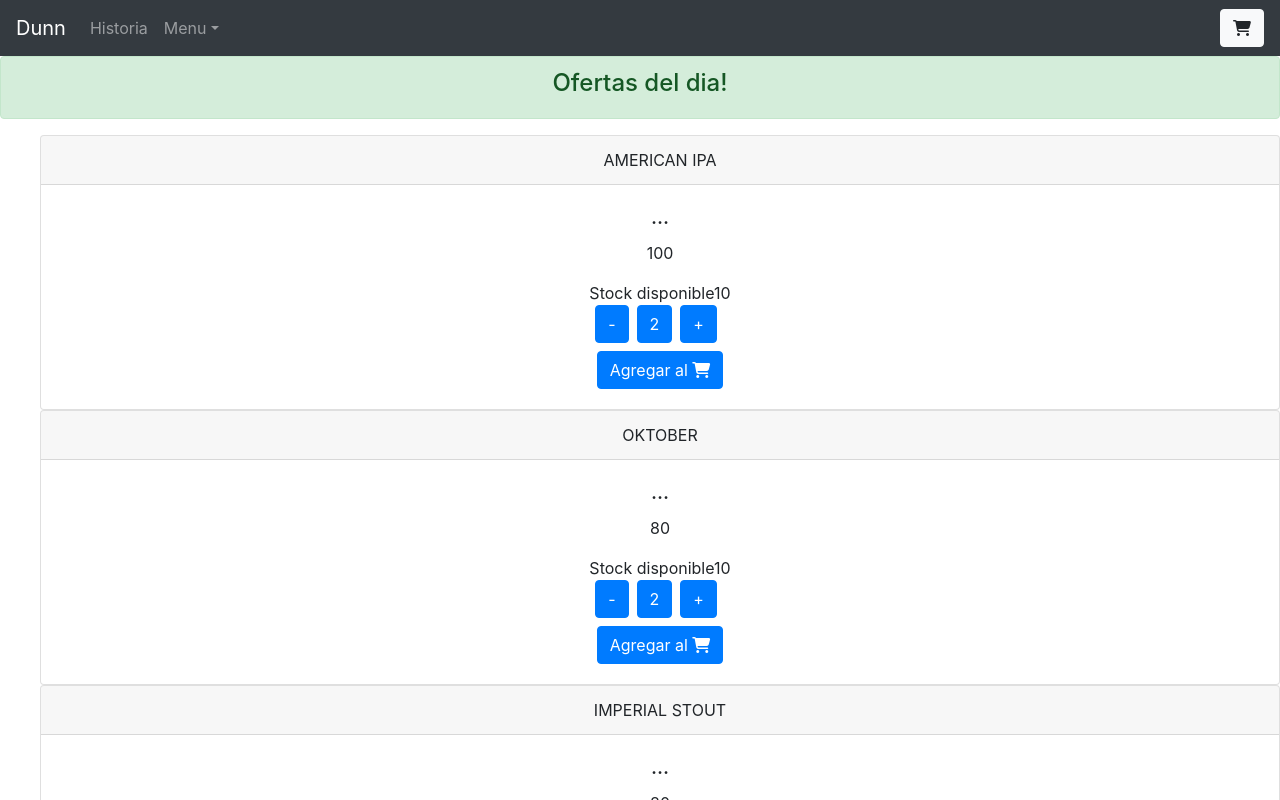
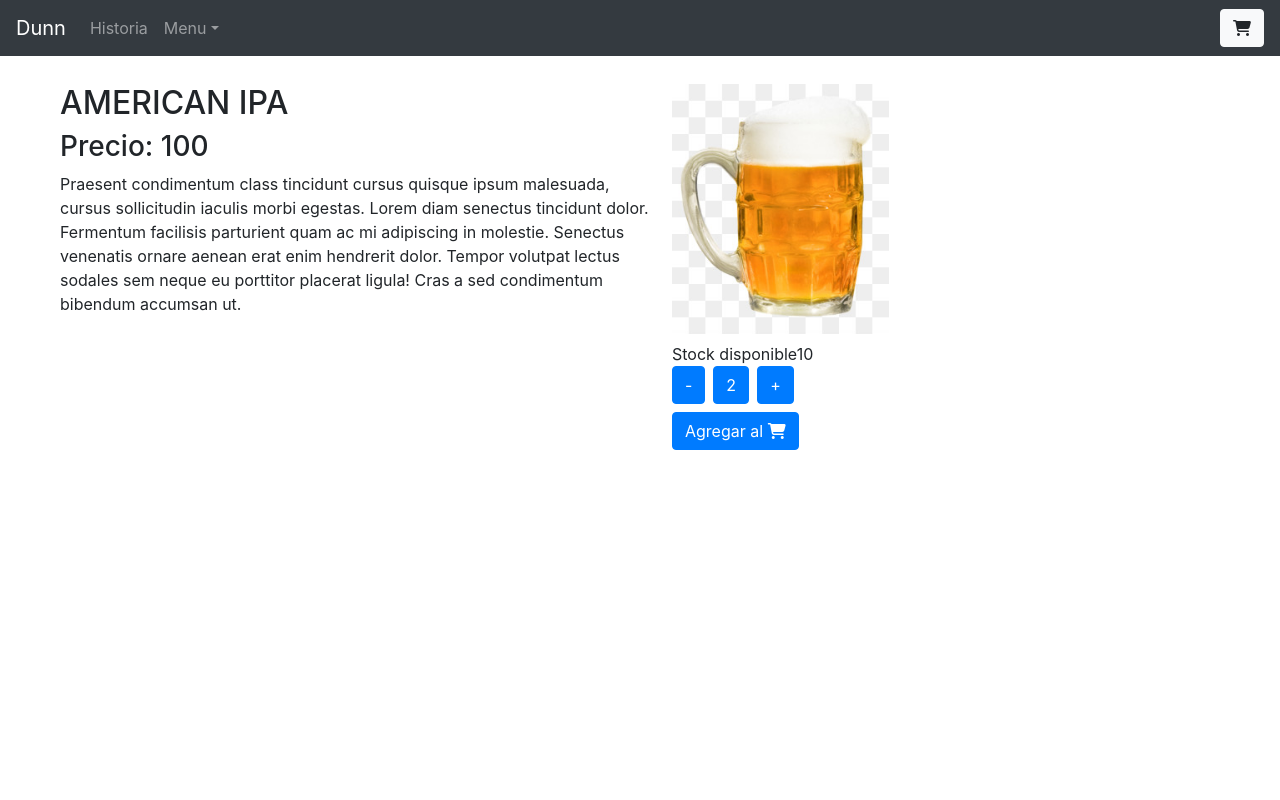
Before and after one commit to colomarina/proyecto-react, a React (Create React App) app: page /item/1 in a window 1280 px wide. Shown: the top 800 px of the page. Built offline with nearby package versions, Linux system fonts and the light colour scheme.

Commit message:
Ordene un poco el codigo, termine el ItemDetail y el ItemDetailContainer y empece a hacer routing

```diff
--- a/package.json
+++ b/package.json
@@ -10,6 +10,7 @@
     "react": "^16.14.0",
     "react-bootstrap": "^1.3.0",
     "react-dom": "^16.14.0",
+    "react-router-dom": "^5.2.0",
     "react-scripts": "3.4.3"
   },
   "scripts": {
--- a/src/App.js
+++ b/src/App.js
@@ -1,15 +1,28 @@
 import React from 'react';
-import ItemListContainer from "./components/ItemListContainer";
 import './App.css';
 import 'bootstrap/dist/css/bootstrap.min.css';
+import ItemListContainer from "./components/ItemListContainer/ItemListContainer";
+import ItemDetailContainer from "./components/ItemDetailContainer/ItemDetailContainer";
+import NavBar from "./components/NavBar/NavBar"
+import { BrowserRouter, Route } from 'react-router-dom';
+import Switch from 'react-bootstrap/esm/Switch';
+
 
 
 function App() {
 
   return (
-    <div className="App">
-        <ItemListContainer titulo="Ofertas del dia!" />
-    </div>
+    <BrowserRouter>
+      <NavBar />
+      <Switch>
+        <Route exact path="/">
+          <ItemListContainer titulo="Ofertas del dia!" />
+        </Route>
+        <Route path="/item/:id/">
+          <ItemDetailContainer />
+        </Route>
+      </Switch>
+    </BrowserRouter>
   );
 }
 
--- a/src/components/Item.js
+++ /dev/null
@@ -1,23 +0,0 @@
-import React from 'react';
-import 'bootstrap/dist/css/bootstrap.min.css';
-import { Card } from 'react-bootstrap';
-import ItemCount from './ItemCount';
-
-function Item({id, title, price, pictureUrl}) {
-    // Usar ASYNC MOCK(PROMISE)
-    return (
-        <>
-        <Card>
-            <Card.Header>{title}</Card.Header>
-            <Card.Body>
-                <Card.Title>{pictureUrl}</Card.Title>
-                <Card.Text>{price}</Card.Text>
-                {/* <Card.Text>Ver Detalle</Card.Text>  Va a ser un boton despues*/}
-                <ItemCount stock={10} initial={2} onAdd={cantidad => alert(cantidad)}/>
-            </Card.Body>
-        </Card>
-        </>
-    )
-}
-
-export default Item
--- /dev/null
+++ b/src/components/Item/Item.js
@@ -0,0 +1,19 @@
+import React from 'react';
+import 'bootstrap/dist/css/bootstrap.min.css';
+import { Card } from 'react-bootstrap';
+
+function Item({id, title, price, pictureUrl}) {
+    return (
+        <>
+        <Card>
+            <Card.Img variant="top" src="holder.js/100px160" />
+            <Card.Body>
+                <Card.Title>{title}</Card.Title>
+                <Card.Text>${price}</Card.Text>
+            </Card.Body>
+        </Card>
+        </>
+    )
+}
+
+export default Item
--- /dev/null
+++ b/src/components/ItemDetail/ItemDetail.js
@@ -0,0 +1,59 @@
+import React from 'react';
+import ItemCount from '../ItemCount/ItemCount';
+import cerveza from '../Imagenes/cerveza.png';
+
+const style = {
+    row: {
+        display: 'flex',
+        flexWrap: 'wrap',
+        paddingLeft: '20px',
+    },
+    column: {
+        flex: '25%',
+        maxWidth: '80%',
+        padding: '4px',
+    },
+    imagen: {
+        maxWidth: '250px',
+        maxHeight: '250px',
+    },
+}
+
+function ItemDetail({id, title, price, pictureUrl}) {
+    return (
+        <>
+        <div style={style.row}>
+            <div style={style.column}>
+                <br></br>
+                <h2>{title}</h2>
+                <h3>Precio: {price}</h3>
+                <p>Praesent condimentum class tincidunt cursus quisque ipsum malesuada, cursus sollicitudin iaculis morbi egestas. Lorem diam senectus tincidunt dolor. Fermentum facilisis parturient quam ac mi adipiscing in molestie. Senectus venenatis ornare aenean erat enim hendrerit dolor. Tempor volutpat lectus sodales sem neque eu porttitor placerat ligula! Cras a sed condimentum bibendum accumsan ut.</p>
+            </div>
+            <div style={style.column}>
+                <br></br>
+                <img style={style.imagen} src={cerveza}/>
+            </div>
+        </div>
+        <div style={style.row}>
+            <div style={style.column}>
+            </div>
+            <div style={style.column}>
+                <ItemCount stock={10} initial={2} onAdd={cantidad => alert(cantidad)}/>
+            </div>
+        </div>
+
+        {/* <Card>
+            <Card.Img variant="top" src="holder.js/100px160" />
+            <Card.Body>
+                <Card.Title>Gorra</Card.Title>
+                <Card.Text>Praesent condimentum class tincidunt cursus quisque ipsum malesuada, cursus sollicitudin iaculis morbi egestas. Lorem diam senectus tincidunt dolor. Fermentum facilisis parturient quam ac mi adipiscing in molestie. Senectus venenatis ornare aenean erat enim hendrerit dolor. Tempor volutpat lectus sodales sem neque eu porttitor placerat ligula! Cras a sed condimentum bibendum accumsan ut.</Card.Text>
+            </Card.Body>
+            <Card.Footer>
+                <ItemCount stock={10} initial={2} onAdd={cantidad => alert(cantidad)}/>
+            </Card.Footer>
+        </Card> */}
+        </>
+    )
+}
+
+export default ItemDetail
--- a/src/components/ItemDetailContainer/ItemDetailContainer.js
+++ b/src/components/ItemDetailContainer/ItemDetailContainer.js
@@ -0,0 +1,37 @@
+import React, { useEffect, useState } from 'react';
+import ItemDetail from '../ItemDetail/ItemDetail';
+import { useParams } from 'react-router-dom';
+
+const cerveza = {id:1, title:"AMERICAN IPA", price:"100" , pictureUrl:"../Imagenes/cerveza.png"}
+const traerItem = ({id}) => {
+    return new Promise( resolve => {
+        setTimeout(() => {
+            resolve(cerveza);
+        }, 2000)
+    })
+}
+
+function ItemDetailContainer() {
+    const [item, setItem] = useState(null);
+    const { id } = useParams();
+
+    // function viewDetail({items}) {
+    //     return <ItemDetail key={items.id} title={items.title} price={items.price} pictureUrl={items.pictureUrl} />;
+    // }
+    useEffect(()=>{
+        console.log('Inicializado');
+        traerItem( id ).then(item => {
+            setItem(item)
+
+        })
+    }, [])
+    return (
+        <>
+        {
+            item && <ItemDetail key={item.id} title={item.title} price={item.price} pictureUrl={item.pictureUrl} />
+        }
+        </>
+    )
+}
+
+export default ItemDetailContainer
--- a/src/components/ItemList.js
+++ b/src/components/ItemList/ItemList.js
@@ -1,17 +1,19 @@
 import React from 'react';
-import Item from "./Item";
+import Item from "../Item/Item";
+import 'bootstrap/dist/css/bootstrap.min.css';
+import { CardDeck } from 'react-bootstrap';
 
 function ItemList({items}) {
 
     return (
         <>
-        <ul>
+        <CardDeck>
             {
                 items.map((items)=>{
                     return <Item key={items.id} title={items.title} price={items.price} pictureUrl={items.pictureUrl} />
                 })
             }
-        </ul>
+        </CardDeck>
         </>
     )
 }
--- a/src/components/ItemListContainer.js
+++ b/src/components/ItemListContainer/ItemListContainer.js
@@ -1,7 +1,6 @@
 import React, { useEffect, useState } from 'react';
-import NavBar from "./NavBar";
-import ItemList from "./ItemList";
-import TituloOfertas from './TituloOfertas';
+import ItemList from "../ItemList/ItemList";
+import TituloOfertas from '../TituloOfertas/TituloOfertas';
 
 function ItemListContainer({ titulo }) {
     const [items, setItems] = useState([]);
@@ -9,8 +8,7 @@ function ItemListContainer({ titulo }) {
         {id:1, title:"AMERICAN IPA", price:"100" , pictureUrl:"..."},
         {id:2, title:"OKTOBER", price:"80" , pictureUrl:"..."},
         {id:3, title:"IMPERIAL STOUT", price:"80" , pictureUrl:"..."},
-        {id:4, title:"HONEY", price:"50" , pictureUrl:"..."},
-        {id:5, title:"IRISH", price:"50" , pictureUrl:"..."},
+        {id:4, title:"IRISH", price:"50" , pictureUrl:"..."},
     ]
     const traerItems = () => {
         return new Promise( resolve => {
@@ -28,9 +26,8 @@ function ItemListContainer({ titulo }) {
     }, [])
     return (
         <>
-        <NavBar />
-        <TituloOfertas titulo={ titulo }/>
-        <ItemList items={items}/>
+            <TituloOfertas titulo={ titulo }/>
+            <ItemList items={items}/>
         </>
     )
 }
--- a/src/components/NavBar.js
+++ b/src/components/NavBar/NavBar.js
@@ -1,7 +1,7 @@
 import React from 'react';
 import 'bootstrap/dist/css/bootstrap.min.css';
 import { Navbar,Nav,NavDropdown,Form } from 'react-bootstrap';
-import CartWidget from './CartWidget';
+import CartWidget from '../CartWidget/CartWidget';
 
 function NavBar({totalItems}) {
     return (
```
Also changed, not shown: src/components/CartWidget/CartWidget.js (renamed from src/components/CartWidget.js), src/components/Imagenes/cerveza.png (added), src/components/ItemCount/ItemCount.js (renamed from src/components/ItemCount.js), src/components/TituloOfertas/TituloOfertas.js (renamed from src/components/TituloOfertas.js), 1 other file (tests, documents, lock files or other folders).
